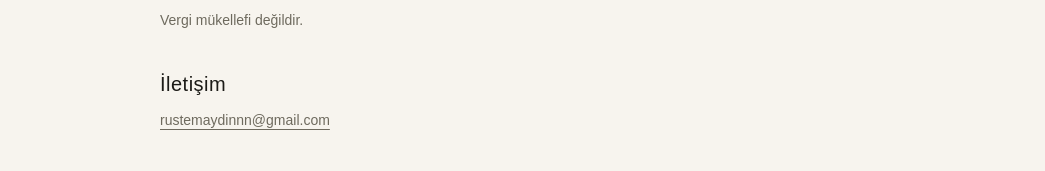
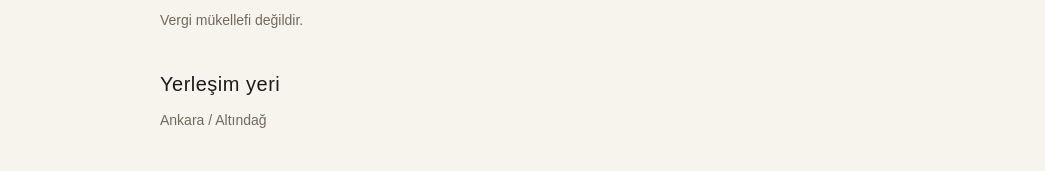
Before and after one commit to rustem-aydin/urundedektifi, a Next.js app: page /kunye in a window 1280 px wide. Shown: the part 455-626 px from the top of the page, without its empty margins (112-1157 px from the left). Built offline with nearby package versions, Linux system fonts and the light colour scheme; no server answers.

Commit message:
feat(kunye): yerleşim yeri satırı (Ankara / Altındağ)
- Sahibin verdiği yerleşim yeri bilgisi künyeye eklendi; telefon satırı yok

```diff
--- a/src/app/(frontend)/kunye/page.tsx
+++ b/src/app/(frontend)/kunye/page.tsx
@@ -31,6 +31,9 @@ export default function KunyePage() {
 
       <h2 className="mt-10 font-display text-xl tracking-wide">Vergi durumu</h2>
       <p className="mt-3 text-sm text-muted-foreground">Vergi mükellefi değildir.</p>
+
+      <h2 className="mt-10 font-display text-xl tracking-wide">Yerleşim yeri</h2>
+      <p className="mt-3 text-sm text-muted-foreground">Ankara / Altındağ</p>
 
       <h2 className="mt-10 font-display text-xl tracking-wide">İletişim</h2>
       <p className="mt-3 text-sm text-muted-foreground">
```
